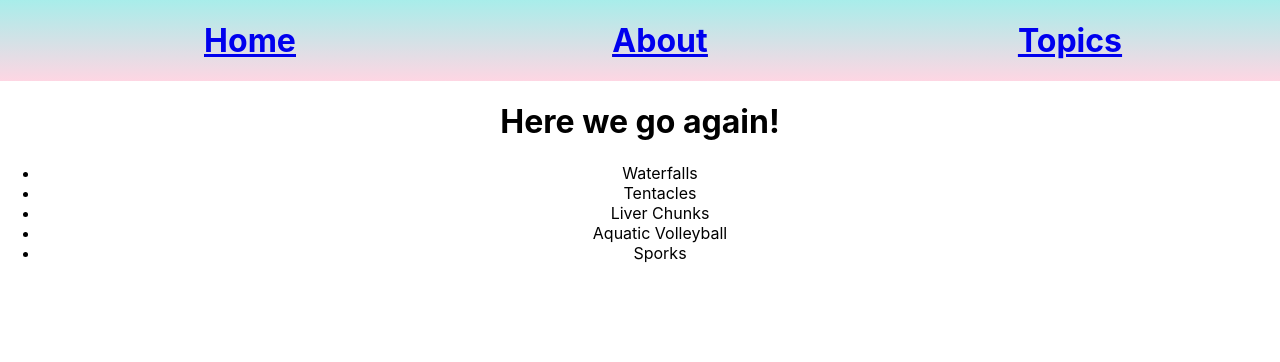
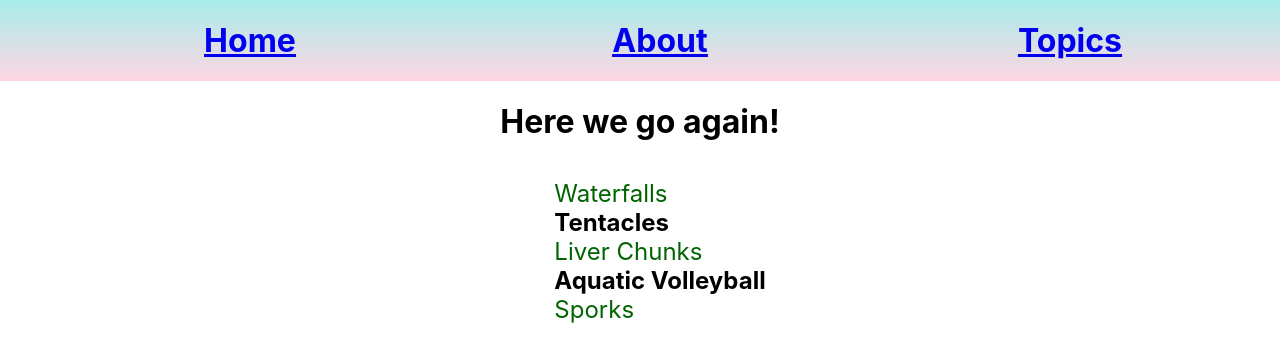
Before and after one commit to Plasnid/react_routing_simpleform, a React (Create React App) app: page /topics in a window 1280 px wide. Shown: the top 362 px of the page. Built offline with nearby package versions, Linux system fonts and the light colour scheme.

Commit message:
added styling for the topics page

```diff
--- a/src/Topics.js
+++ b/src/Topics.js
@@ -1,5 +1,8 @@
+import './topics.css';
+
 function Topics(){
     return (
+        <section id="onZerkblatt">
             <ul>
                 <li>Waterfalls</li>
                 <li>Tentacles</li>
@@ -7,6 +10,7 @@ function Topics(){
                 <li>Aquatic Volleyball</li>
                 <li>Sporks</li>
             </ul>
+        </section>
     )
 }
 export default Topics;
--- a/src/form.css
+++ b/src/form.css
@@ -4,22 +4,29 @@ label{
     font-weight: bold;
 }
 input[type="text"]{
-    height: 1.5em;
+    height: 1em;
     margin: 0 10px 0;
     border-top: none;
     border-left: none;
     border-right: none;
     width: 400px;
+    font-size: 1.3em;
+    padding: 0;
 }
+input[type="text"]:focus{
+    outline:none;
+}
+
 form>section{
-    margin-bottom: 30px;
+    margin-bottom: 10px;
 }
 input[type="submit"]{
     background-color: #62529c;
         border: none;
         color: #fff;
-        padding: 15px 30px;
+        padding: 5px 20px;
         text-decoration: none;
         margin: 4px 2px;
         cursor: pointer;
+        font-size: 1.1em;
 }
--- /dev/null
+++ b/src/topics.css
@@ -0,0 +1,15 @@
+#onZerkblatt ul{
+    list-style-type: none;
+    display: inline-block;
+
+}
+#onZerkblatt li{
+    font-size: 1.5em;
+    text-align: left;
+}
+#onZerkblatt li:nth-child(even){
+    font-weight:bold;
+}
+#onZerkblatt li:nth-child(odd){
+    color:darkgreen;
+}
```
Lines whose indentation alone changed are shown as unchanged.
